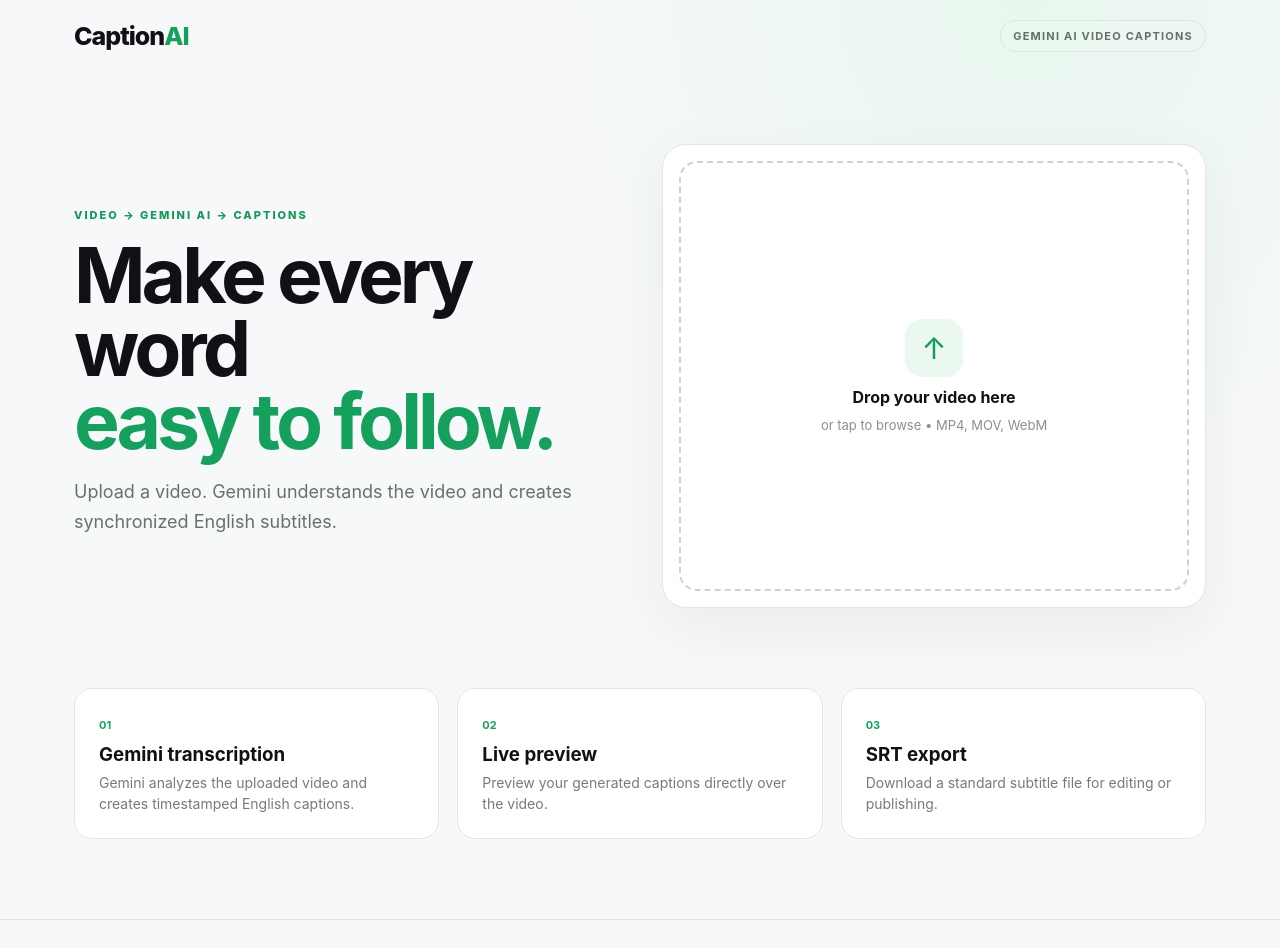
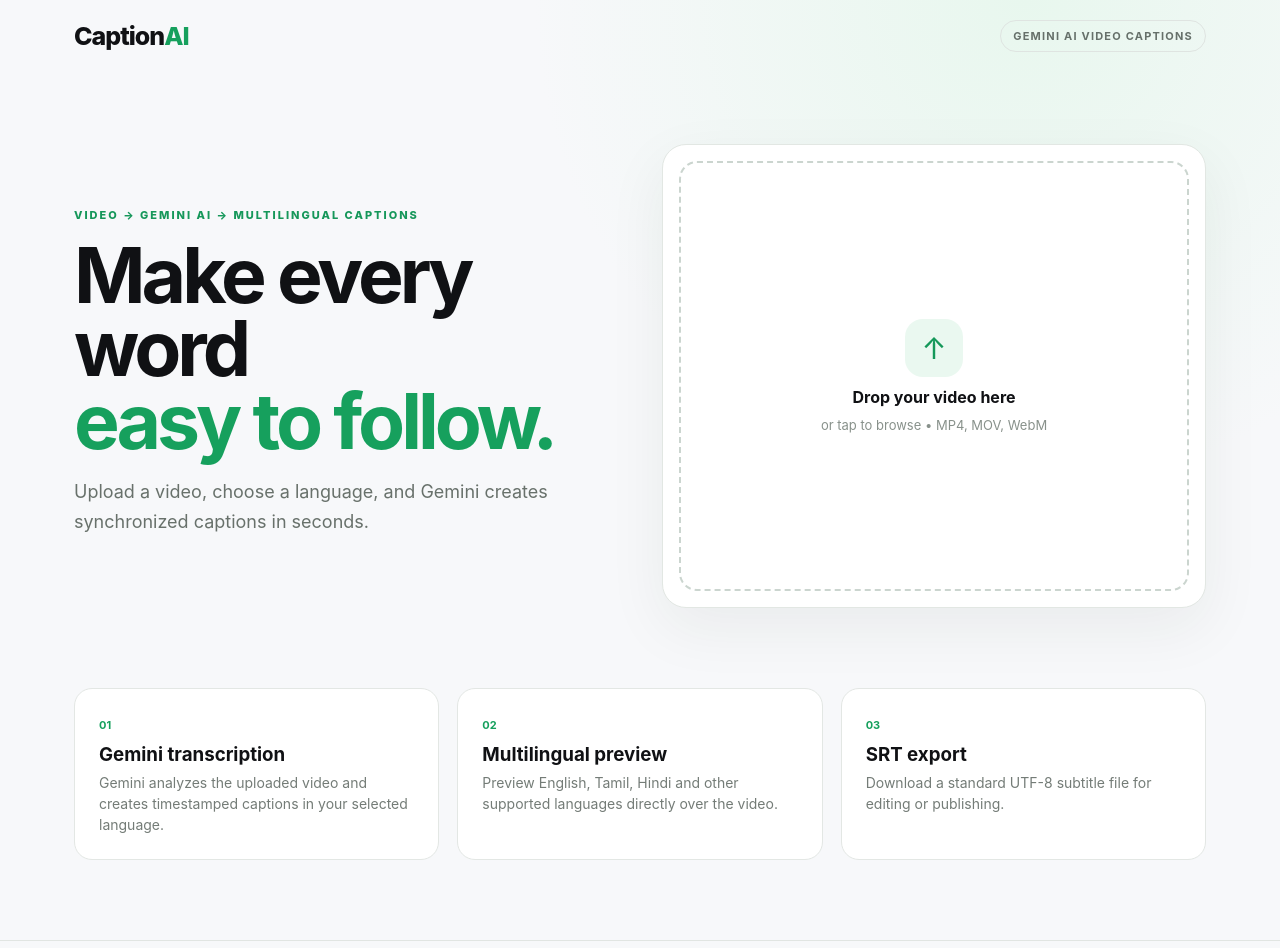
Before and after one commit to gokulmaniraj2008-collab/CaptionAI, a Next.js app: page / in a window 1280 px wide. Shown: the top 948 px of the page. Built offline with nearby package versions, Linux system fonts and the light colour scheme.

Commit message:
Add multilingual caption language selector

```diff
--- a/components/CaptionStudio.tsx
+++ b/components/CaptionStudio.tsx
@@ -4,6 +4,22 @@
 
 type Segment = { start: number; end: number; text: string };
 type Style = { fontSize: number; position: "bottom" | "center" | "top"; background: boolean };
+
+type Language = { code: string; label: string };
+
+const LANGUAGES: Language[] = [
+  { code: "auto", label: "Auto Detect" },
+  { code: "en", label: "English" },
+  { code: "ta", label: "தமிழ் (Tamil)" },
+  { code: "hi", label: "हिन्दी (Hindi)" },
+  { code: "te", label: "తెలుగు (Telugu)" },
+  { code: "ml", label: "മലയാളം (Malayalam)" },
+  { code: "kn", label: "ಕನ್ನಡ (Kannada)" },
+  { code: "bn", label: "বাংলা (Bengali)" },
+  { code: "mr", label: "मराठी (Marathi)" },
+  { code: "gu", label: "ગુજરાતી (Gujarati)" },
+  { code: "pa", label: "ਪੰਜਾਬੀ (Punjabi)" }
+];
 
 export default function CaptionStudio() {
   const [video, setVideo] = useState<File | null>(null);
@@ -12,6 +28,7 @@
   const [currentTime, setCurrentTime] = useState(0);
   const [status, setStatus] = useState("");
   const [busy, setBusy] = useState(false);
+  const [language, setLanguage] = useState("en");
   const [style, setStyle] = useState<Style>({ fontSize: 28, position: "bottom", background: true });
   const videoRef = useRef<HTMLVideoElement>(null);
 
@@ -22,19 +39,22 @@
     [segments, currentTime]
   );
 
+  const selectedLanguage = LANGUAGES.find((item) => item.code === language)?.label ?? "English";
+
   async function transcribe() {
     if (!video) return;
     setBusy(true);
-    setStatus("Sending video to Gemini…");
+    setStatus(`Sending video to Gemini for ${selectedLanguage} captions…`);
 
     try {
       const form = new FormData();
       form.append("video", video);
+      form.append("language", language);
       const res = await fetch("/api/transcribe", { method: "POST", body: form });
       const data = await res.json();
       if (!res.ok) throw new Error(data.error || "Caption generation failed");
       setSegments(data.segments || []);
-      setStatus(`Done — ${data.segments?.length || 0} caption segments generated by Gemini`);
+      setStatus(`Done — ${data.segments?.length || 0} ${selectedLanguage} caption segments generated by Gemini`);
     } catch (e: any) {
       setStatus(e.message || "Something went wrong");
     } finally {
@@ -56,8 +76,8 @@
     }).join("\n");
 
     const a = document.createElement("a");
-    a.href = URL.createObjectURL(new Blob([srt], { type: "text/plain" }));
-    a.download = "captions.srt";
+    a.href = URL.createObjectURL(new Blob([srt], { type: "text/plain;charset=utf-8" }));
+    a.download = `captions-${language}.srt`;
     a.click();
   }
 
@@ -76,9 +96,9 @@
       <nav className="nav"><div className="logo">Caption<span>AI</span></div><div className="pill">GEMINI AI VIDEO CAPTIONS</div></nav>
       <section className="hero">
         <div>
-          <p className="eyebrow">VIDEO → GEMINI AI → CAPTIONS</p>
+          <p className="eyebrow">VIDEO → GEMINI AI → MULTILINGUAL CAPTIONS</p>
           <h1>Make every word<br /><span>easy to follow.</span></h1>
-          <p className="lead">Upload a video. Gemini understands the video and creates synchronized English subtitles.</p>
+          <p className="lead">Upload a video, choose a language, and Gemini creates synchronized captions in seconds.</p>
         </div>
         <div className="card">
           {!video ? (
@@ -99,8 +119,17 @@
                 />
                 {active && <div className={`caption ${style.position}`} style={{ fontSize: style.fontSize, background: style.background ? "rgba(0,0,0,.72)" : "transparent" }}>{active}</div>}
               </div>
+
+              <div className="languagePicker">
+                <label htmlFor="caption-language">Caption language</label>
+                <select id="caption-language" value={language} onChange={(e) => { setLanguage(e.target.value); setSegments([]); setStatus(""); }} disabled={busy}>
+                  {LANGUAGES.map((item) => <option key={item.code} value={item.code}>{item.label}</option>)}
+                </select>
+                <small>Choose the subtitle language. Auto Detect keeps the language spoken in the video.</small>
+              </div>
+
               <div className="controls">
-                <button className="primary" disabled={busy} onClick={transcribe}>{busy ? "Gemini is processing…" : "Generate captions with Gemini"}</button>
+                <button className="primary" disabled={busy} onClick={transcribe}>{busy ? "Gemini is processing…" : `Generate ${selectedLanguage} captions`}</button>
                 {segments.length > 0 && <button onClick={downloadSrt}>Download SRT</button>}
                 <button onClick={() => { setVideo(null); setSegments([]); setUrl(""); setStatus(""); }}>Change video</button>
               </div>
@@ -116,9 +145,9 @@
         </div>
       </section>
       <section className="features">
-        <div><b>01</b><h3>Gemini transcription</h3><p>Gemini analyzes the uploaded video and creates timestamped English captions.</p></div>
-        <div><b>02</b><h3>Live preview</h3><p>Preview your generated captions directly over the video.</p></div>
-        <div><b>03</b><h3>SRT export</h3><p>Download a standard subtitle file for editing or publishing.</p></div>
+        <div><b>01</b><h3>Gemini transcription</h3><p>Gemini analyzes the uploaded video and creates timestamped captions in your selected language.</p></div>
+        <div><b>02</b><h3>Multilingual preview</h3><p>Preview English, Tamil, Hindi and other supported languages directly over the video.</p></div>
+        <div><b>03</b><h3>SRT export</h3><p>Download a standard UTF-8 subtitle file for editing or publishing.</p></div>
       </section>
       <footer>CaptionAI • Gemini API key stays on the server.</footer>
     </main>
```
